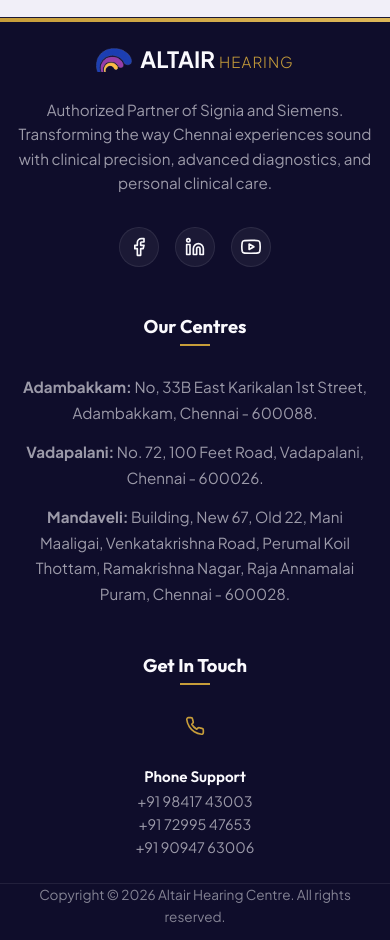
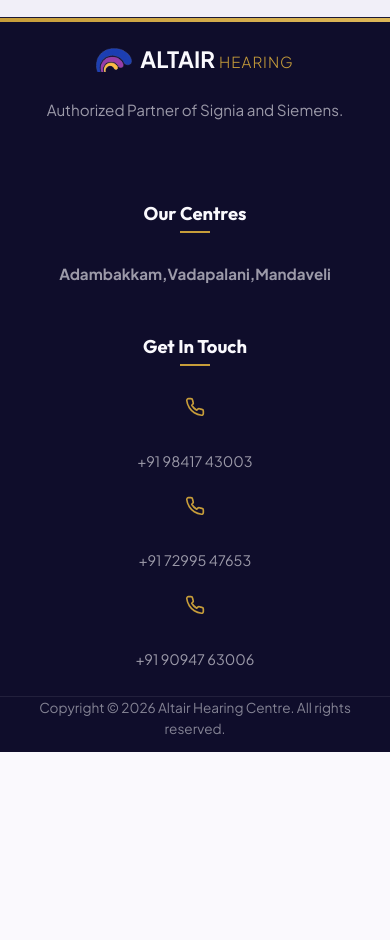
Before and after one commit to arivuchezhiyan/Atlair, a plain HTML site: page index.html in a window 390 px wide. Shown: the part 7355-8295 px from the top of the page. After the commit the page ends 8107 px from the top, so only its background shows below. Drawn offline with Linux system fonts and the light colour scheme.

Commit message:
Remove social icons and update footer phone icons

```diff
--- a/index.html
+++ b/index.html
@@ -755,51 +755,15 @@
                             style="font-weight: 300; font-size: 0.95rem; color: var(--accent); letter-spacing: 1px;">HEARING</span></span>
                 </a>
                 <p>
-                    Authorized Partner of Signia and Siemens. Transforming the way Chennai experiences sound with
-                    clinical precision, advanced diagnostics, and personal clinical care.
+                    Authorized Partner of Signia and Siemens.
                 </p>
-                <div class="footer-socials">
-                    <a href="https://www.facebook.com/altairhearingrevolution" target="_blank" class="social-link"
-                        aria-label="Altair Hearing Facebook">
-                        <svg xmlns="http://www.w3.org/2000/svg" width="20" height="20" viewBox="0 0 24 24" fill="none"
-                            stroke="currentColor" stroke-width="2" stroke-linecap="round" stroke-linejoin="round">
-                            <path d="M18 2h-3a5 5 0 0 0-5 5v3H7v4h3v8h4v-8h3l1-4h-4V7a1 1 0 0 1 1-1h3z"></path>
-                        </svg>
-                    </a>
-                    <a href="https://www.linkedin.com/company/altairhearingaid/" target="_blank" class="social-link"
-                        aria-label="Altair Hearing LinkedIn">
-                        <svg xmlns="http://www.w3.org/2000/svg" width="20" height="20" viewBox="0 0 24 24" fill="none"
-                            stroke="currentColor" stroke-width="2" stroke-linecap="round" stroke-linejoin="round">
-                            <path d="M16 8a6 6 0 0 1 6 6v7h-4v-7a2 2 0 0 0-2-2 2 2 0 0 0-2 2v7h-4v-7a6 6 0 0 1 6-6z">
-                            </path>
-                            <rect x="2" y="9" width="4" height="12"></rect>
-                            <circle cx="4" cy="4" r="2"></circle>
-                        </svg>
-                    </a>
-                    <a href="https://www.youtube.com/@Altairhearingrevolution-2025" target="_blank" class="social-link"
-                        aria-label="Altair Hearing YouTube">
-                        <svg xmlns="http://www.w3.org/2000/svg" width="20" height="20" viewBox="0 0 24 24" fill="none"
-                            stroke="currentColor" stroke-width="2" stroke-linecap="round" stroke-linejoin="round">
-                            <path
-                                d="M22.54 6.42a2.78 2.78 0 0 0-1.95-1.96C18.88 4 12 4 12 4s-6.88 0-8.59.46a2.78 2.78 0 0 0-1.95 1.96A29 29 0 0 0 1 11.75a29 29 0 0 0 .46 5.33 2.78 2.78 0 0 0 1.95 1.96C5.12 19.5 12 19.5 12 19.5s6.88 0 8.59-.46a2.78 2.78 0 0 0 1.95-1.96 29 29 0 0 0 .46-5.33 29 29 0 0 0-.46-5.33z">
-                            </path>
-                            <polygon points="9.75 15.02 15.5 11.75 9.75 8.48 9.75 15.02"></polygon>
-                        </svg>
-                    </a>
-                </div>
             </div>
 
             <!-- Quick Links -->
             <div class="reveal-up delay-1">
                 <h4 class="footer-title">Our Centres</h4>
                 <ul class="footer-links">
-                    <li><a href="#consultation-form"><b>Adambakkam:</b> No, 33B East Karikalan 1st Street, Adambakkam,
-                            Chennai - 600088.</a></li>
-                    <li><a href="#consultation-form"><b>Vadapalani:</b> No. 72, 100 Feet Road, Vadapalani, Chennai -
-                            600026.</a></li>
-                    <li><a href="#consultation-form"><b>Mandaveli:</b> Building, New 67, Old 22, Mani Maaligai,
-                            Venkatakrishna Road, Perumal Koil Thottam, Ramakrishna Nagar, Raja Annamalai Puram, Chennai
-                            - 600028.</a></li>
+                    <li><a href="#consultation-form"><b>Adambakkam,Vadapalani,Mandaveli</b></a></li>
                 </ul>
             </div>
 
@@ -818,12 +782,35 @@
                             </svg>
                         </div>
                         <div class="contact-item-text">
-                            <h5>Phone Support</h5>
-                            <p>
-                                <a href="tel:+919841743003">+91 98417 43003</a><br>
-                                <a href="tel:+917299547653">+91 72995 47653</a><br>
-                                <a href="tel:+919094763006">+91 90947 63006</a>
-                            </p>
+                            <a href="tel:+919841743003">+91 98417 43003</a>
+                        </div>
+                    </div>
+                    <div class="contact-item">
+                        <div class="contact-item-icon">
+                            <svg xmlns="http://www.w3.org/2000/svg" width="20" height="20" viewBox="0 0 24 24"
+                                fill="none" stroke="currentColor" stroke-width="2" stroke-linecap="round"
+                                stroke-linejoin="round">
+                                <path
+                                    d="M22 16.92v3a2 2 0 0 1-2.18 2 19.79 19.79 0 0 1-8.63-3.07 19.5 19.5 0 0 1-6-6 19.79 19.79 0 0 1-3.07-8.67A2 2 0 0 1 4.11 2h3a2 2 0 0 1 2 1.72 12.84 12.84 0 0 0 .7 2.81 2 2 0 0 1-.45 2.11L8.09 9.91a16 16 0 0 0 6 6l1.27-1.27a2 2 0 0 1 2.11-.45 12.84 12.84 0 0 0 2.81.7A2 2 0 0 1 22 16.92z">
+                                </path>
+                            </svg>
+                        </div>
+                        <div class="contact-item-text">
+                            <a href="tel:+917299547653">+91 72995 47653</a>
+                        </div>
+                    </div>
+                    <div class="contact-item">
+                        <div class="contact-item-icon">
+                            <svg xmlns="http://www.w3.org/2000/svg" width="20" height="20" viewBox="0 0 24 24"
+                                fill="none" stroke="currentColor" stroke-width="2" stroke-linecap="round"
+                                stroke-linejoin="round">
+                                <path
+                                    d="M22 16.92v3a2 2 0 0 1-2.18 2 19.79 19.79 0 0 1-8.63-3.07 19.5 19.5 0 0 1-6-6 19.79 19.79 0 0 1-3.07-8.67A2 2 0 0 1 4.11 2h3a2 2 0 0 1 2 1.72 12.84 12.84 0 0 0 .7 2.81 2 2 0 0 1-.45 2.11L8.09 9.91a16 16 0 0 0 6 6l1.27-1.27a2 2 0 0 1 2.11-.45 12.84 12.84 0 0 0 2.81.7A2 2 0 0 1 22 16.92z">
+                                </path>
+                            </svg>
+                        </div>
+                        <div class="contact-item-text">
+                            <a href="tel:+919094763006">+91 90947 63006</a>
                         </div>
                     </div>
                 </div>
```
